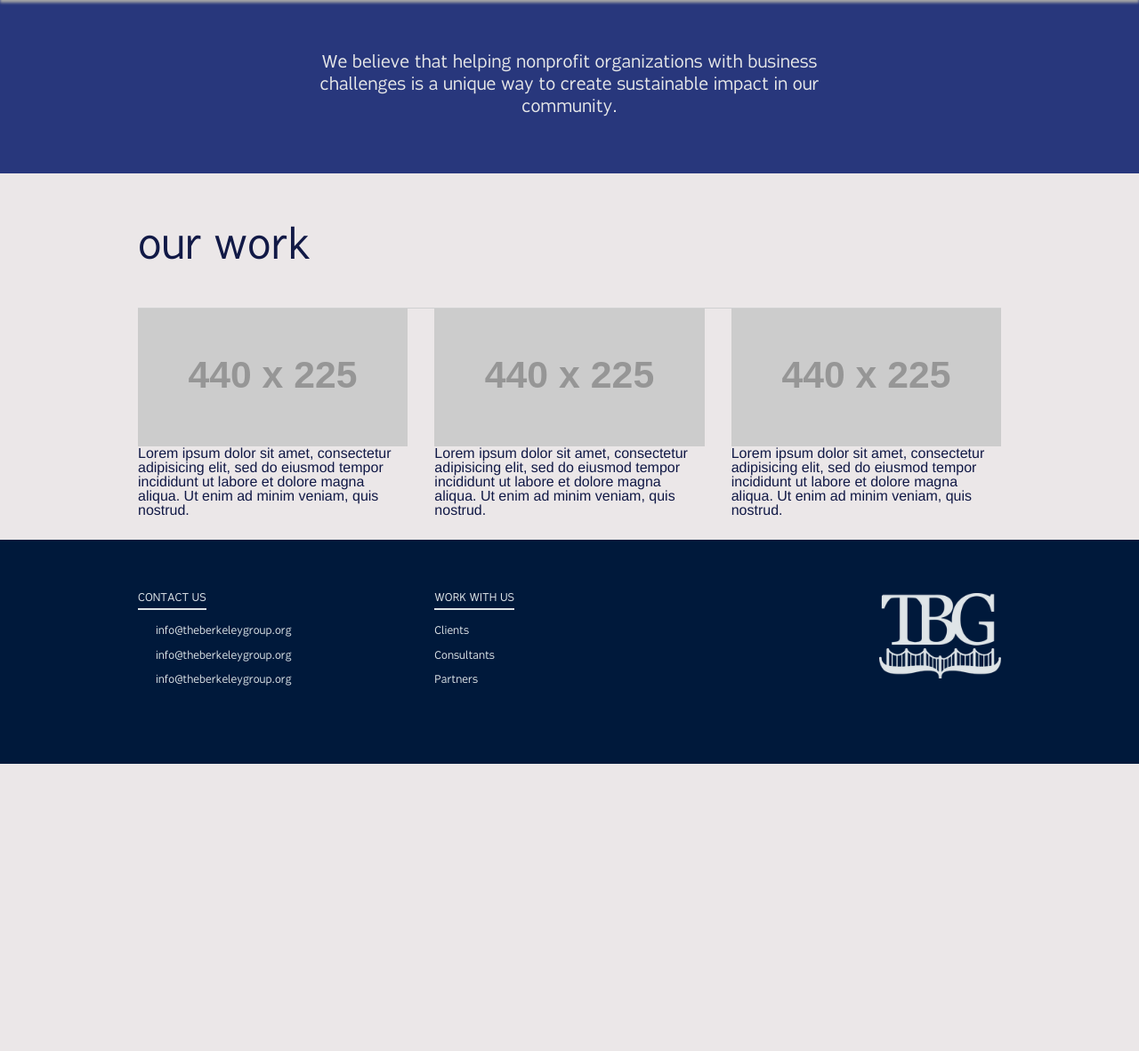
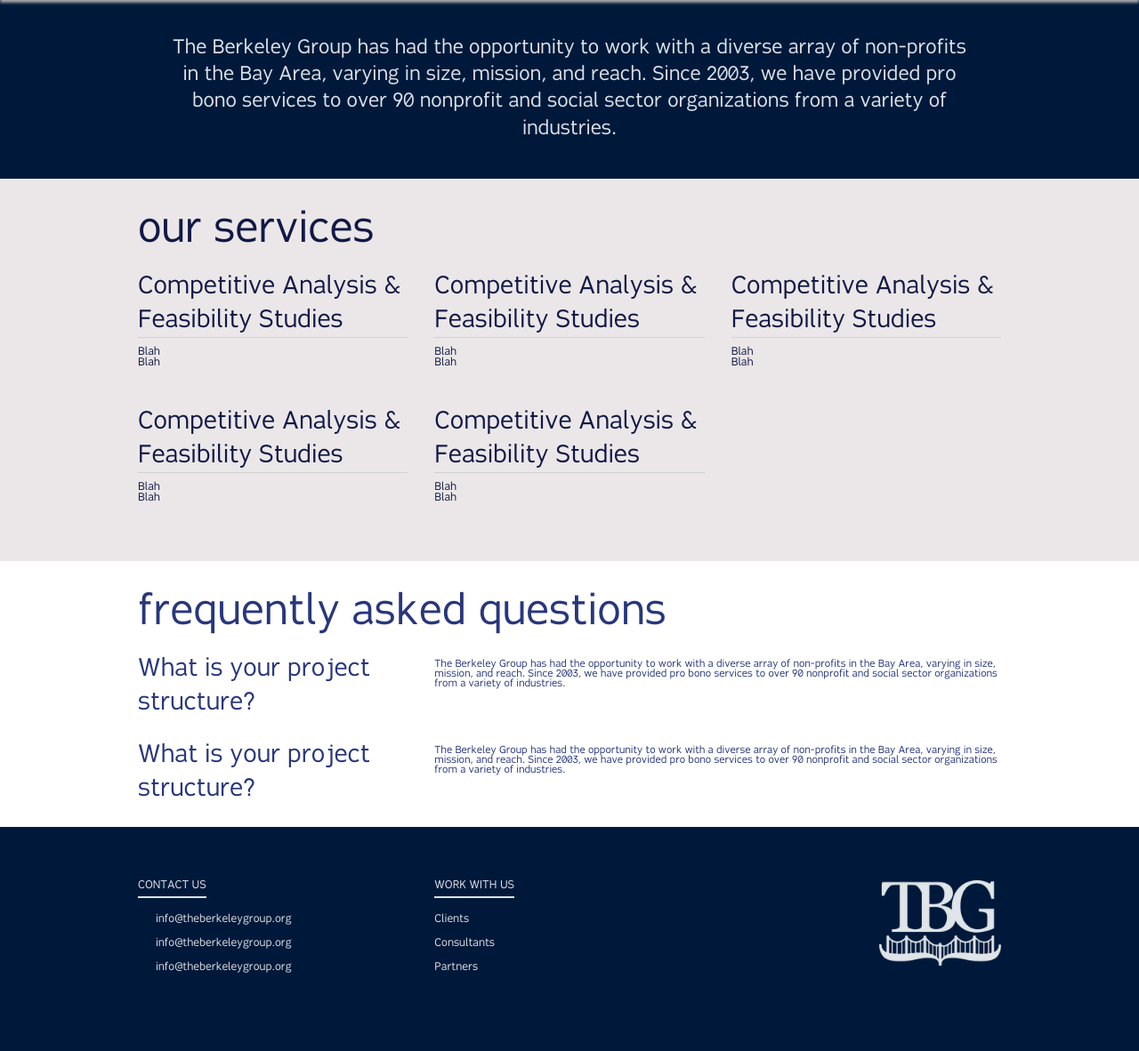
Before and after one commit to wonjun/tbg_website, a PHP site: page /clients.html in a window 1280 px wide. Shown: the part 60-1242 px from the top of the page at 89% size. Before the commit the page ends 919 px from the top, so only its background shows below. Run offline with PHP 8.4, Linux system fonts and the light colour scheme; grey boxes labelled with a size stand in for pictures from a placeholder-image service; some libraries are stand-ins or nearby versions.

Commit message:
Added FAQ and Our Services Panels

```diff
--- a/clients.html
+++ b/clients.html
@@ -41,7 +41,7 @@
     <div class="mission-panel">
       <div class="mission-statement">
         <div class="row">
-          We believe that helping nonprofit organizations with business challenges is a unique way to create sustainable impact in our community.
+          The Berkeley Group has had the opportunity to work with a diverse array of non-profits in the Bay Area, varying in size, mission, and reach. Since 2003, we have provided pro bono services to over 90 nonprofit and social sector organizations from a variety of industries.
         </div>
       </div>
     </div>
@@ -50,34 +50,98 @@
     <div class="basic-panel">
       <div class="row">
         <div class="large-12 columns">
-          <div class="panel-row">
-            <h1>our work</h1>
+          <h2>our services</h2>
+        </div>
+      </div>
+
+      <div class="row">
+      	<div class="large-4 columns">
+          <div class="service">
+            <h3>Competitive Analysis & Feasibility Studies</h3>
+             <div class="services-text">
+              Blah<br>
+              Blah
+            </div>
+          </div>
+        </div>
+        <div class="large-4 columns">
+          <div class="service">
+            <h3>Competitive Analysis & Feasibility Studies</h3>
+             <div class="services-text">
+              Blah<br>
+              Blah
+            </div>
+          </div>
+        </div>
+        <div class="large-4 columns">
+          <div class="service">
+            <h3>Competitive Analysis & Feasibility Studies</h3>
+             <div class="services-text">
+              Blah<br>
+              Blah
+            </div>
+          </div>
+        </div>
+      </div>
+      <div class="row">
+        <div class="large-4 columns">
+          <div class="service">
+            <h3>Competitive Analysis & Feasibility Studies</h3>
+             <div class="services-text">
+              Blah<br>
+              Blah
+            </div>
+          </div>
+        </div>
+        <div class="large-4 columns left">
+          <div class="service">
+            <h3>Competitive Analysis & Feasibility Studies</h3>
+             <div class="services-text">
+              Blah<br>
+              Blah
+            </div>
+          </div>
         </div>
       </div>
     </div>
 
+    <!--FAQ Section-->
+    <div class="faq-panel">
       <div class="row">
         <div class="large-12 columns">
-	        <div class="row">
-            <!--Optimal Image size is 440x225 -->
-	        	<div class="large-4 medium-4 columns">
-              <img src="http://placehold.it/440x225/28377C/fff" alt="slide 1" />
-              <div class="panel-item-text">
-                Lorem ipsum dolor sit amet, consectetur adipisicing elit, sed do eiusmod tempor incididunt ut labore et dolore magna aliqua. Ut enim ad minim veniam, quis nostrud.
+          <h2>
+            <div class="faq-title">
+              frequently asked questions
+            </div>
+          </h2>
         </div>
       </div>
-	        	<div class="large-4 medium-4 columns">
-              <img src="http://placehold.it/440x225/28377C/fff" alt="slide 1" />
-              <div class="panel-item-text">
-                Lorem ipsum dolor sit amet, consectetur adipisicing elit, sed do eiusmod tempor incididunt ut labore et dolore magna aliqua. Ut enim ad minim veniam, quis nostrud.
+
+      <div class="row">
+        <div class="large-4 columns">
+          <h3>
+            <div class="faq-subtitle">
+              What is your project structure?
+            </div>
+          </h3>
+        </div>
+        <div class="large-8 columns">
+          <div class="faq-text">
+            The Berkeley Group has had the opportunity to work with a diverse array of non-profits in the Bay Area, varying in size, mission, and reach. Since 2003, we have provided pro bono services to over 90 nonprofit and social sector organizations from a variety of industries.
           </div>
         </div>
-	        	<div class="large-4 medium-4 columns">
-	        		<img src="http://placehold.it/440x225/28377C/fff" alt="slide 1" />
-              <div class="panel-item-text">
-                Lorem ipsum dolor sit amet, consectetur adipisicing elit, sed do eiusmod tempor incididunt ut labore et dolore magna aliqua. Ut enim ad minim veniam, quis nostrud.
       </div>
+      <div class="row second">
+        <div class="large-4 columns">
+          <h3>
+            <div class="faq-subtitle">
+              What is your project structure?
             </div>
+          </h3>
+        </div>
+        <div class="large-8 columns">
+          <div class="faq-text">
+            The Berkeley Group has had the opportunity to work with a diverse array of non-profits in the Bay Area, varying in size, mission, and reach. Since 2003, we have provided pro bono services to over 90 nonprofit and social sector organizations from a variety of industries.
           </div>
         </div>
       </div>
--- /dev/null
+++ b/css/clients.css
@@ -0,0 +1,36 @@
+.services-text {
+  border-top-style: solid;
+  border-top-width: 1px;
+  border-top-color: #cfd0d1;
+  padding-top: 10px;
+  font-family: fabrica;
+  font-size: 75%;
+}
+
+.service {
+  padding-bottom: 40px;
+  color: #111946;
+}
+
+.faq-panel {
+  color: #28377C;
+  padding-bottom: 25px;
+  padding-top: 25px;
+}
+
+.faq-title {
+  color: #28377C;
+}
+.faq-text {
+  color: #28377C;
+  font-family: fabrica;
+  font-size: 70%;
+  padding-top: 10px;
+}
+.faq-subtitle {
+  color: #28377C;
+}
+
+.faq-panel .row.second{
+  padding-top: 20px;
+}
--- a/css/style.css
+++ b/css/style.css
@@ -13,32 +13,37 @@
   border-bottom-color: #cfd0d1;
 }
 
-h1{
+h2{
   font-size: 290%;
+  font-family: fabrica;
   color: #111946;
+}
+
+h3{
+  margin-bottom: -2px;
   font-family: fabrica;
+  color: #111946;
 }
 
 .basic-panel {
-  color: #111946;
   background-color: #ebe7e8;
   padding-bottom: 25px;
   padding-top: 25px;
 }
 
 .mission-panel {
-  background-color: #28377C;
-  padding-top: 60px;
-  padding-bottom: 60px;
+  background-color: #00193b;
+  padding-top: 40px;
+  padding-bottom: 40px;
 }
 
 .mission-statement{
-  color: #e6e7e8;
+  color: #dce3e7;
   font-family: fabrica;
   text-align: center;
-  font-size: 120%;
-  line-height: 130%;
+  font-size: 135%;
+  line-height: 140%;
   margin-left: auto;
   margin-right: auto;
-  width: 47%;
+  width: 70%;
 }
```
Also changed, not shown: index.html (+4 -4 lines). Lines whose indentation alone changed are shown as unchanged.
